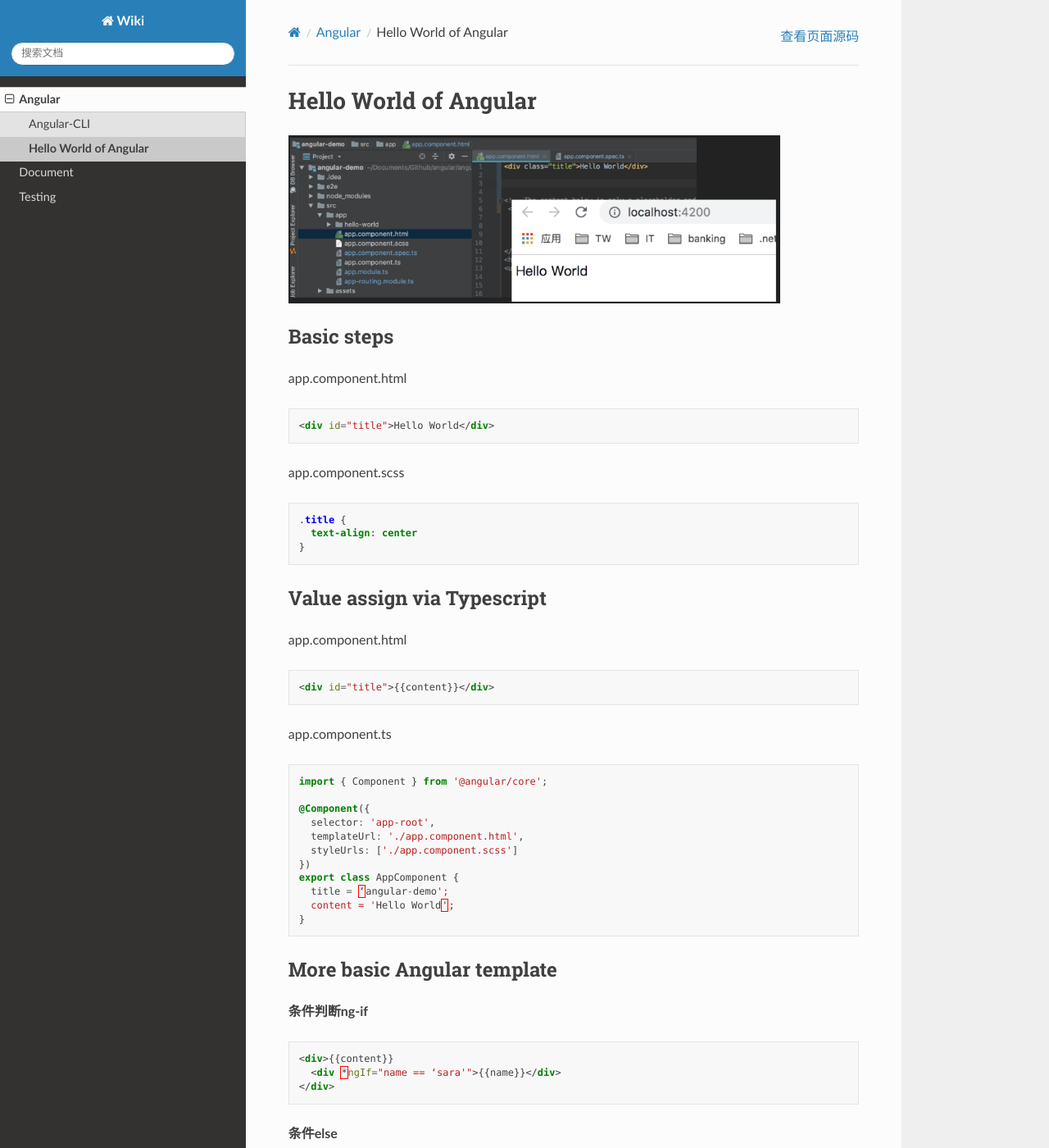
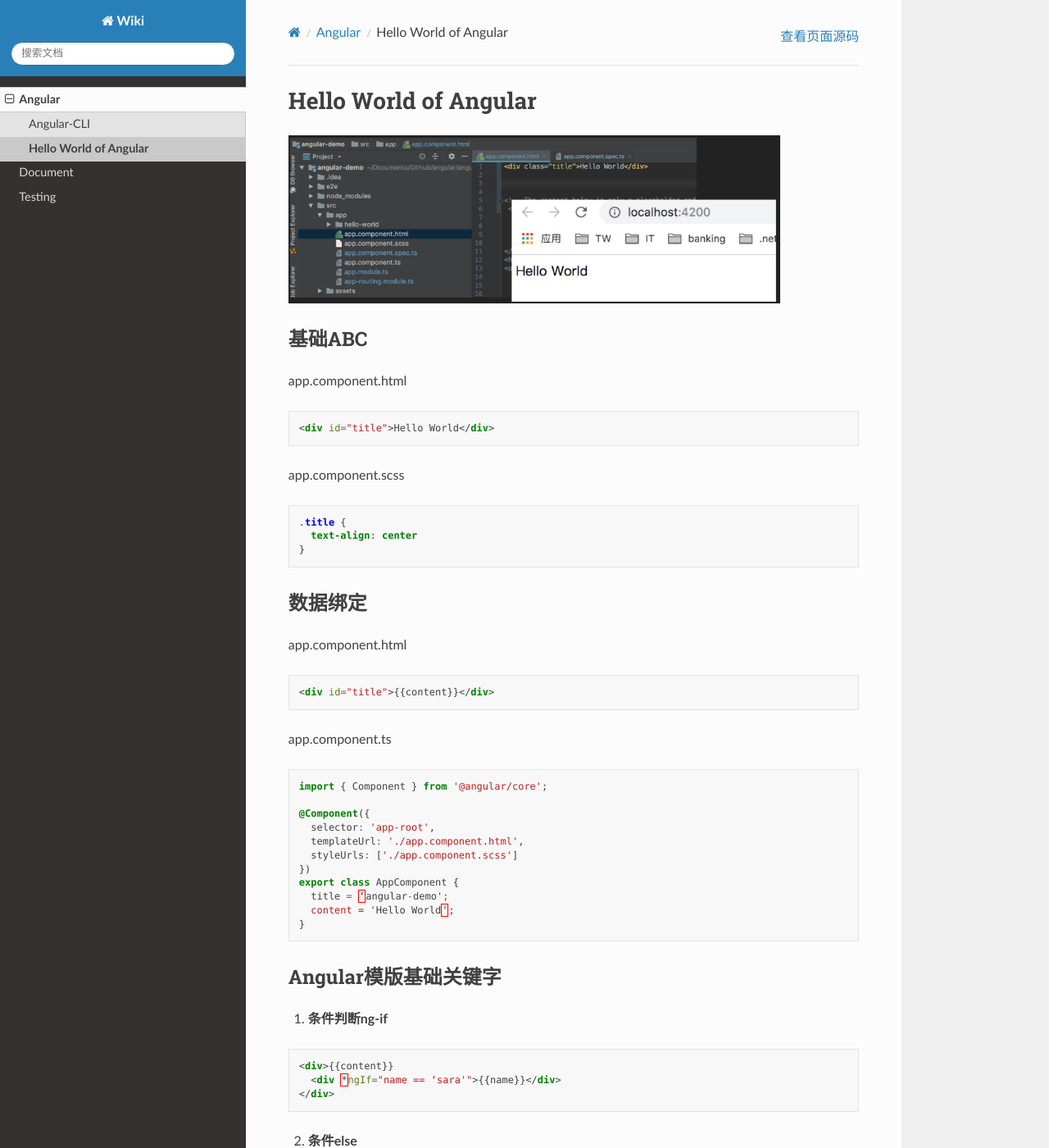
Before and after one commit to abigail830/Sphinx_wiki, a Sphinx documentation site: the page built from source/Angular/HelloWorld.rst, in a window 1280 px wide and 1400 px high. Shown: the whole window at 82% size. Built offline with Sphinx 7.4.7 and the Read the Docs theme 2.0.0, drawn with Linux system fonts in a browser that asks for light colours.

Commit message:
Update HelloWorld.rst

```diff
--- a/source/Angular/HelloWorld.rst
+++ b/source/Angular/HelloWorld.rst
@@ -4,7 +4,7 @@ Hello World of Angular
 .. image:: ../../images/helloworld.png
   :width: 600px
 
-Basic steps
+基础ABC
 ---------------
 
 app.component.html
@@ -22,9 +22,8 @@ app.component.scss
     text-align: center
   }
 
-
-Value assign via Typescript
--------------------------------
+数据绑定
+----------
 
 app.component.html
 
@@ -50,10 +49,10 @@ app.component.ts
   }
 
 
-More basic Angular template
+Angular模版基础关键字
 --------------------------------
 
-**条件判断ng-if**
+1. **条件判断ng-if**
 
 .. code-block:: HTML
 
```
Also changed, not shown: other parts of source/Angular/HelloWorld.rst (+7 -3 lines).
